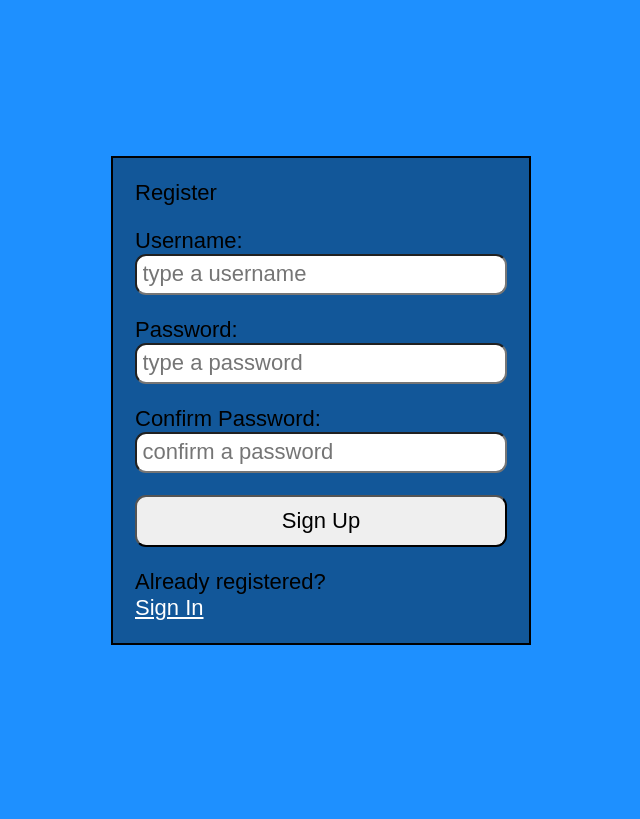
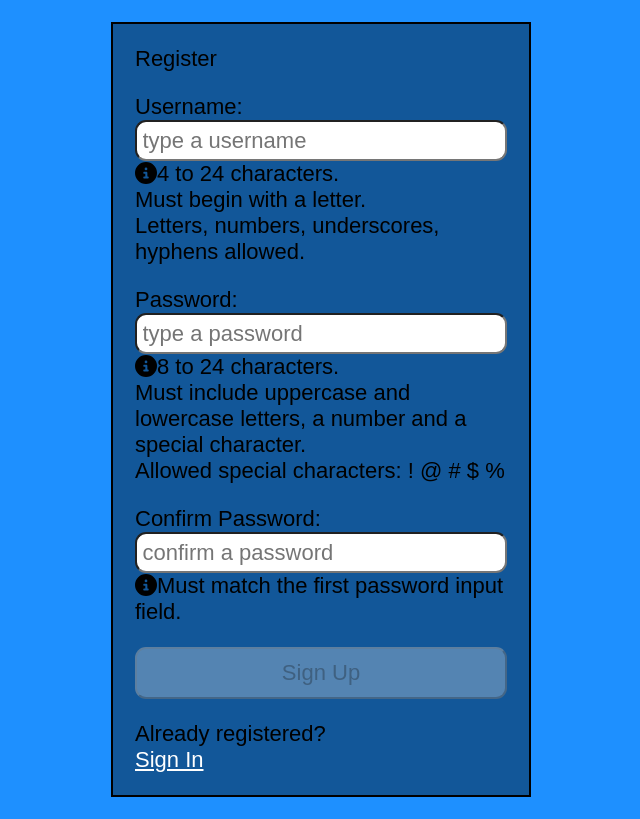
Before and after one commit to ZulfiPy/myReactAuthForm, a React (Create React App) app: page / in a window 1280 px wide. Shown: the whole page, without its empty margins (319-959 px from the left). Built offline with nearby package versions, Linux system fonts and the light colour scheme.

Commit message:
input instructions added

```diff
--- a/src/components/Register.js
+++ b/src/components/Register.js
@@ -1,6 +1,6 @@
 import { useState, useEffect } from "react";
 import { FontAwesomeIcon } from "@fortawesome/react-fontawesome";
-import { faCheck, faTimes } from "@fortawesome/free-solid-svg-icons";
+import { faCheck, faTimes, faInfoCircle } from "@fortawesome/free-solid-svg-icons";
 
 const USER_REGEX = /^[A-z][A-z0-9-_]{3,23}$/;
 const PASSWORD_REGEX = /^(?=.*[a-z])(?=.*[A-Z])(?=.*[0-9])(?=.*[!@#$%]).{8,24}$/;
@@ -42,6 +42,12 @@
                     value={username}
                     onChange={(e) => setUsername(e.target.value)}
                 />
+                <p className={!username || validUsername ? "offscreen" : "instructions"}>
+                    <FontAwesomeIcon icon={faInfoCircle} />
+                    4 to 24 characters.<br />
+                    Must begin with a letter.<br />
+                    Letters, numbers, underscores, hyphens allowed.
+                </p>
 
                 <label htmlFor="password">
                     Password:
@@ -57,6 +63,12 @@
                     value={password}
                     onChange={(e) => setPassword(e.target.value)}
                 />
+                <p className={!password || validPassword ? "offscreen" : "instructions"}>
+                    <FontAwesomeIcon icon={faInfoCircle} />
+                    8 to 24 characters.<br />
+                    Must include uppercase and lowercase letters, a number and a special character.<br />
+                    Allowed special characters: <span aria-label="exclamation mark">!</span> <span aria-label="at symbol">@</span> <span aria-label="hashtag">#</span> <span aria-label="dollar sign">$</span> <span aria-label="percent">%</span>
+                </p>
 
                 <label htmlFor="confirmPassword">
                     Confirm Password:
@@ -72,8 +84,12 @@
                     value={matchPassword}
                     onChange={(e) => setMatchPassword(e.target.value)}
                 />
+                <p className={validMatch ? "offscreen" : "instructions"}>
+                    <FontAwesomeIcon icon={faInfoCircle} />
+                    Must match the first password input field.
+                </p>
 
-                <button type="submit">Sign Up</button>
+                <button type="submit" disabled={!validUsername || !validPassword || !validMatch ? true : false}>Sign Up</button>
             </form>
             <p>
                 Already registered?<br />
```
